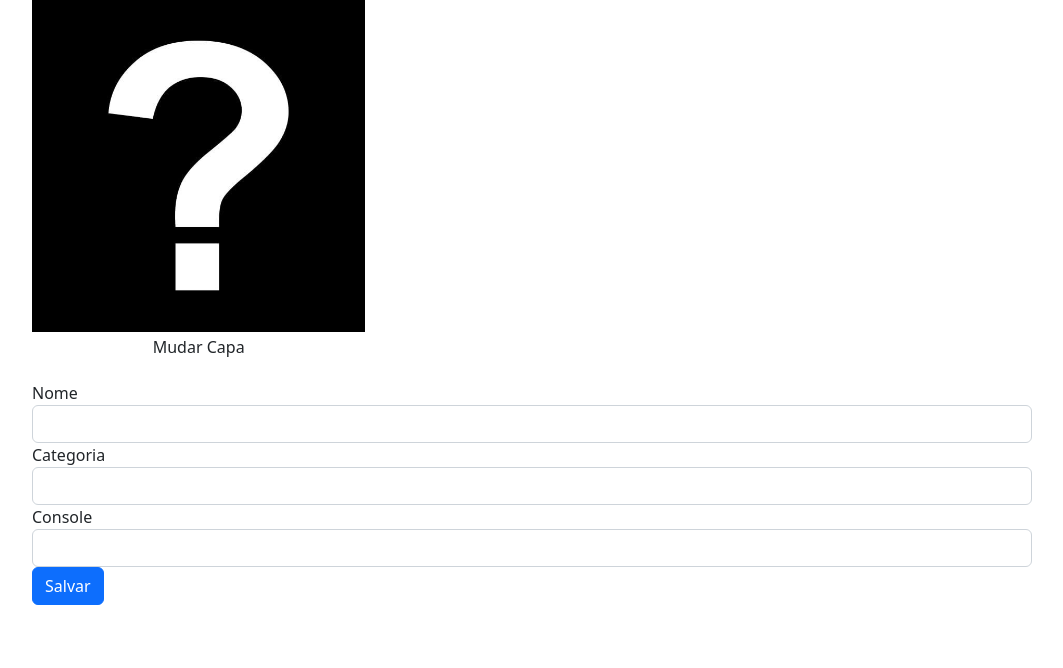
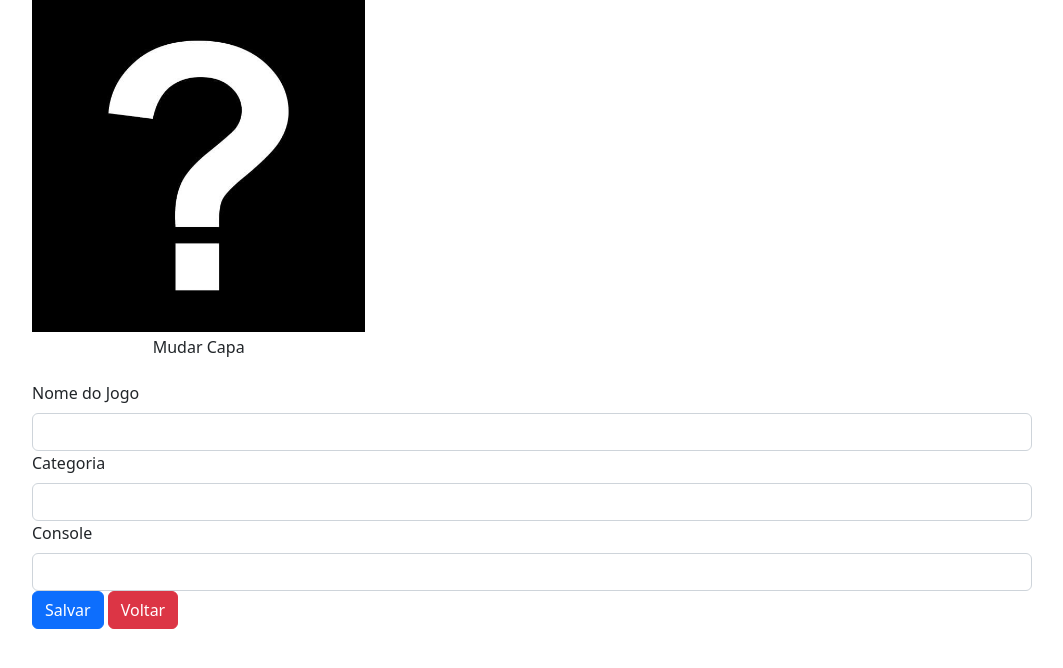
Before and after one commit to MatheusW14/Projto_Jogoteca, a Flask app: page /novo in a window 1280 px wide. Shown: the part 67-735 px from the top of the page, without its empty margins (108-1171 px from the left). Run offline with Flask 3, Linux system fonts and the light colour scheme; the visitor is signed in with stand-in values (Sample User, id 1); some libraries are stand-ins or nearby versions.

Commit message:
adiciona formulários para criação e edição de jogos e usuários, implementa proteção CSRF e refatora templates

```diff
--- a/helpers.py
+++ b/helpers.py
@@ -1,5 +1,30 @@
 import os
 from jogoteca import app
+from flask_wtf import FlaskForm
+from wtforms import StringField, validators, SubmitField, PasswordField
+
+
+class FormularioJogo(FlaskForm):
+    nome = StringField(
+        "Nome do Jogo", [validators.data_required(), validators.length(min=1, max=50)]
+    )
+    categoria = StringField(
+        "Categoria", [validators.data_required(), validators.length(min=1, max=40)]
+    )
+    console = StringField(
+        "Console", [validators.data_required(), validators.length(min=1, max=20)]
+    )
+    salvar = SubmitField("Salvar")
+
+
+class FormularioUsuario(FlaskForm):
+    nickname = StringField(
+        "Nickname", [validators.data_required(), validators.length(min=1, max=8)]
+    )
+    senha = PasswordField(
+        "Senha", [validators.data_required(), validators.length(min=1, max=100)]
+    )
+    login = SubmitField("Login")
 
 
 def recupera_imagem(id):
--- a/jogoteca.py
+++ b/jogoteca.py
@@ -1,11 +1,13 @@
 from flask import Flask
 from flask_sqlalchemy import SQLAlchemy
+from flask_wtf.csrf import CSRFProtect
 
 app = Flask(__name__)
 app.config.from_pyfile("config.py")
 
 
 db = SQLAlchemy(app)
+csrf = CSRFProtect(app)
 
 from views import *
 
--- a/templates/lista.html
+++ b/templates/lista.html
@@ -1,6 +1,10 @@
 {% extends "template.html"%}
 {% block conteudo %}
-      <table class="table table-striped table-responsive table-bordered">
+
+    <a class="btn btn-primary" href="{{ url_for('login') }}">Login</a>
+    <a class="btn btn-danger" href="{{ url_for('logout') }}">Logout</a>
+    <a class="btn btn-primary" href="{{ url_for('novo') }}">Novo Jogo</a>
+    <table class="table table-striped table-responsive table-bordered">
          <thead class="thead-default">
             <tr>
                <th>None</th>
--- a/templates/novo.html
+++ b/templates/novo.html
@@ -15,19 +15,23 @@
 
 
         <fieldset>
+          {{ form.csrf_token() }}
           <div class="form-group">
-            <label for="nome">Nome</label>
-            <input type="text" id="nome" name="nome" class="form-control">
+            {{ form.nome.label(class="form-label") }}
+            {{ form.nome(class="form-control") }}
           </div>
           <div class="form-group">
-            <label for="categoria">Categoria</label>
-            <input type="text" id="categoria" name="categoria" class="form-control">
+            {{ form.categoria.label(class="form-label") }}
+            {{ form.categoria(class="form-control") }}
           </div>
           <div class="form-group">
-            <label for="console">Console</label>
-            <input type="text" id="console" name="console" class="form-control">
+            {{ form.console.label(class="form-label") }}
+            {{ form.console(class="form-control") }}
           </div>
-          <button type="submit" class="btn btn-primary btn-salvar">Salvar</button>
+          <div>
+            {{ form.salvar(class="btn btn-primary") }}
+            <a class="btn btn-danger" href="{{ url_for('index') }}">Voltar</a>
+          </div>
         </fieldset>
       </form>
 {% endblock %}
--- a/views.py
+++ b/views.py
@@ -9,7 +9,7 @@ from flask import (
 )
 from jogoteca import app, db
 from models import Jogos, Usuarios
-from helpers import recupera_imagem, deleta_arquivo
+from helpers import recupera_imagem, deleta_arquivo, FormularioJogo, FormularioUsuario
 import time
 
 
@@ -23,7 +23,8 @@ def index():
 def novo():
     if "usuario_logado" not in session or session["usuario_logado"] == None:
         return redirect(url_for("login", proxima=url_for("novo")))
-    return render_template("novo.html", titulo="Novo jogo")
+    form = FormularioJogo()
+    return render_template("novo.html", titulo="Novo jogo", form=form)
 
 
 @app.route(
@@ -33,9 +34,14 @@ def novo():
     ],
 )
 def criar():
-    nome = request.form["nome"]
-    categoria = request.form["categoria"]
-    console = request.form["console"]
+    form = FormularioJogo(request.form)
+
+    if not form.validate_on_submit():
+        return redirect(url_for("novo"))
+
+    nome = form.nome.data
+    categoria = form.categoria.data
+    console = form.console.data
 
     jogo = Jogos.query.filter_by(nome=nome).first()
 
@@ -58,11 +64,15 @@ def criar():
 @app.route("/editar/<int:id>")
 def editar(id):
     if "usuario_logado" not in session or session["usuario_logado"] == None:
-        return redirect(url_for("login", proxima=url_for("editar")))
+        return redirect(url_for("login", proxima=url_for("editar", id=id)))
     jogo = Jogos.query.filter_by(id=id).first()
+    form = FormularioJogo()
+    form.nome.data = jogo.nome
+    form.categoria.data = jogo.categoria
+    form.console.data = jogo.console
     capa_jogo = recupera_imagem(id)
     return render_template(
-        "editar.html", titulo="Editando jogo", jogo=jogo, capa_jogo=capa_jogo
+        "editar.html", titulo="Editando jogo", id=id, capa_jogo=capa_jogo, form=form
     )
 
 
@@ -73,19 +83,22 @@ def editar(id):
     ],
 )
 def atualizar():
-    jogo = Jogos.query.filter_by(id=request.form["id"]).first()
-    jogo.nome = request.form["nome"]
-    jogo.categoria = request.form["categoria"]
-    jogo.console = request.form["console"]
+    form = FormularioJogo(request.form)
 
-    db.session.add(jogo)
-    db.session.commit()
+    if form.validate_on_submit():
+        jogo = Jogos.query.filter_by(id=request.form["id"]).first()
+        jogo.nome = form.nome.data
+        jogo.categoria = form.categoria.data
+        jogo.console = form.console.data
 
-    arquivo = request.files["arquivo"]
-    upload_path = app.config["UPLOAD_PATH"]
-    timestamp = time.time()
-    deleta_arquivo(jogo.id)
-    arquivo.save(f"{upload_path}/capa{jogo.id}-{timestamp}.jpg")
+        db.session.add(jogo)
+        db.session.commit()
+
+        arquivo = request.files["arquivo"]
+        upload_path = app.config["UPLOAD_PATH"]
+        timestamp = time.time()
+        deleta_arquivo(jogo.id)
+        arquivo.save(f"{upload_path}/capa{jogo.id}-{timestamp}.jpg")
 
     return redirect(url_for("index"))
 
@@ -104,7 +117,8 @@ def deletar(id):
 @app.route("/login")
 def login():
     proxima = request.args.get("proxima")
-    return render_template("login.html", proxima=proxima)
+    form = FormularioUsuario()
+    return render_template("login.html", proxima=proxima, form=form)
 
 
 @app.route(
@@ -114,9 +128,10 @@ def login():
     ],
 )
 def autenticar():
-    usuario = Usuarios.query.filter_by(nickname=request.form["usuario"]).first()
+    form = FormularioUsuario(request.form)
+    usuario = Usuarios.query.filter_by(nickname=form.nickname.data).first()
     if usuario:
-        if request.form["senha"] == usuario.senha:
+        if form.senha.data == usuario.senha:
             session["usuario_logado"] = usuario.nickname
             flash(usuario.nickname + " logado com sucesso!")
             proxima_pagina = request.form["proxima"]
```
Also changed, not shown: templates/editar.html (+12 -8 lines), templates/login.html (+13 -3 lines).
